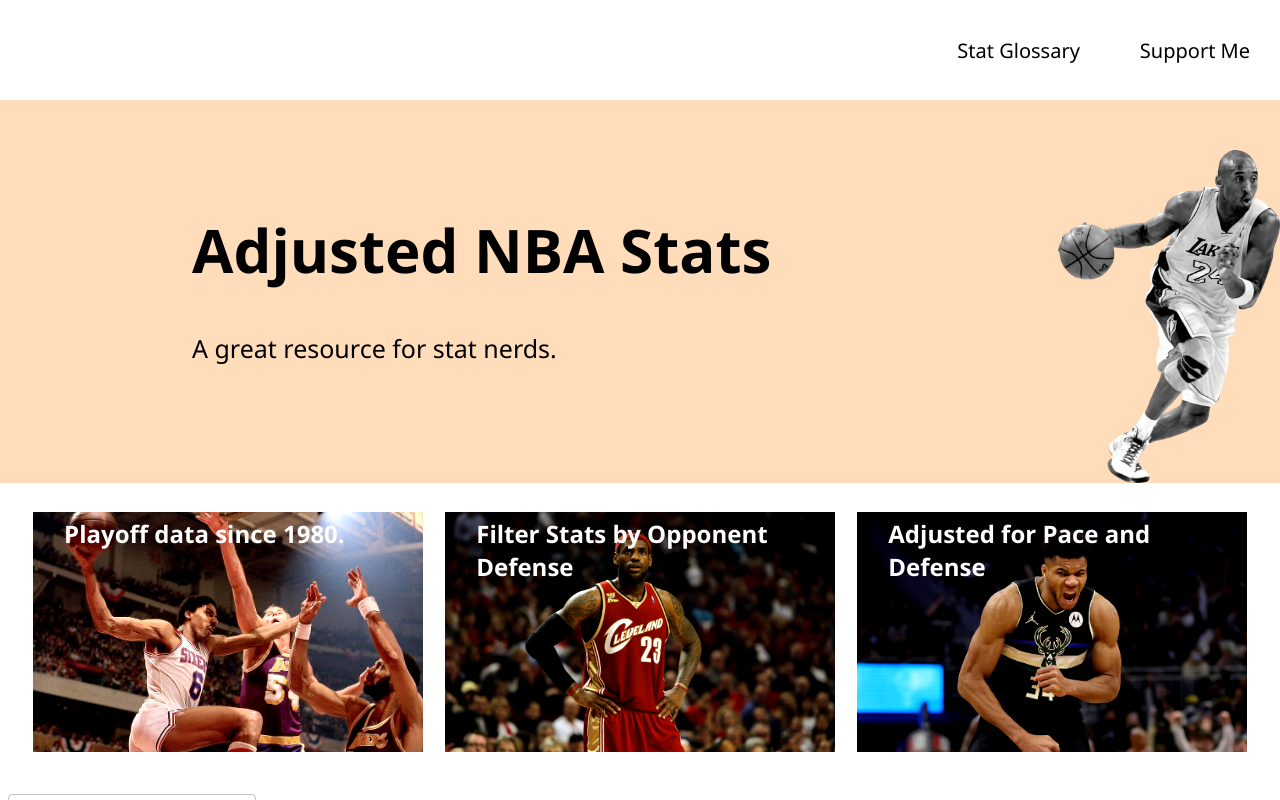
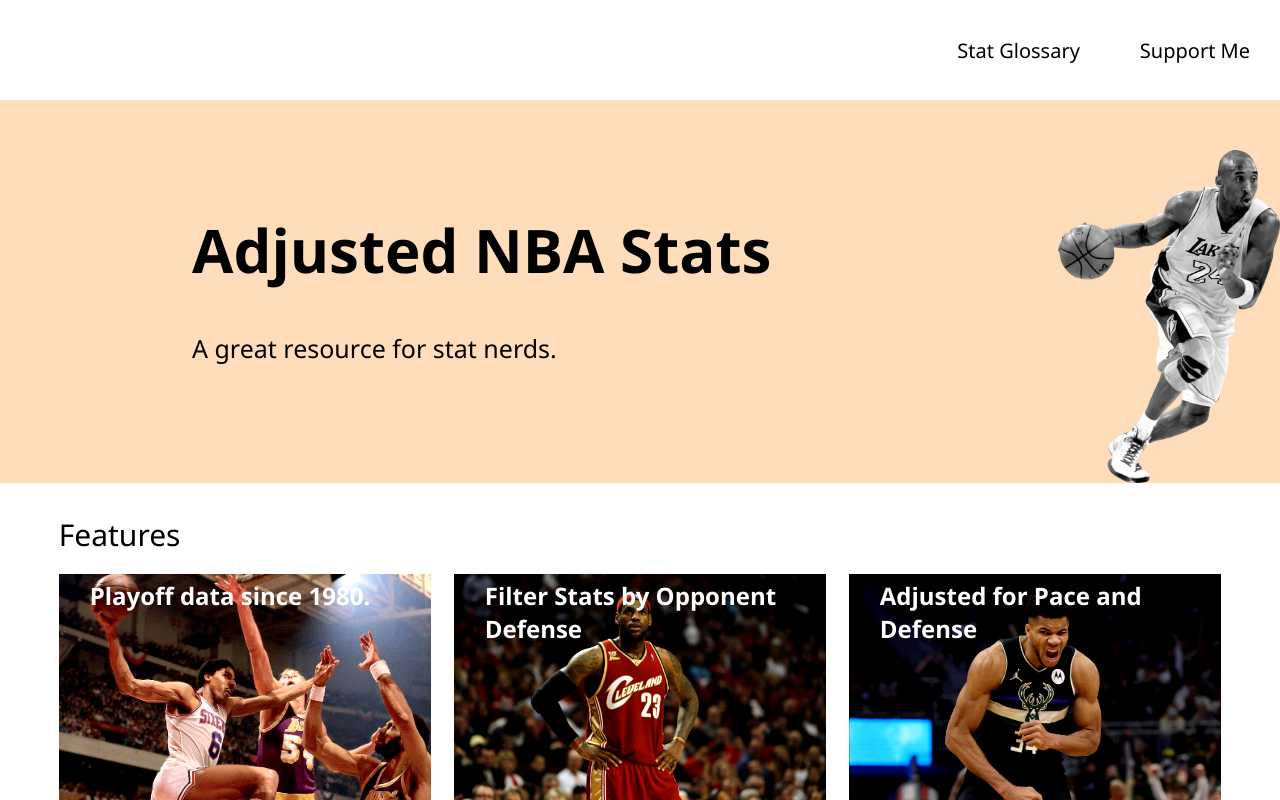
Before and after one commit to oscarg617/bball-stats-website, a React (Create React App) app: page / in a window 1280 px wide. Shown: the top 800 px of the page. Built offline with nearby package versions, Linux system fonts and the light colour scheme.

Commit message:
centered imaged

```diff
--- a/src/components/guide/guide.component.jsx
+++ b/src/components/guide/guide.component.jsx
@@ -1,13 +1,20 @@
+import { Fragment } from 'react'
 import GuideItem from '../guide-item/guide-item.component'
+
 import './guide.styles.scss'
 
 const Guide = ({ directions }) => {
   return (
-    <div className='guide-container'>
-      {directions.map(direction => (
-        <GuideItem key={direction.id} direction={direction} />
-      ))}
-    </div>
+    <Fragment>
+      <div className='guide-container'>
+        <h2>Features</h2>
+      </div>
+      <div className='features-container'>
+        {directions.map(direction => (
+          <GuideItem key={direction.id} direction={direction} />
+        ))}
+      </div>
+    </Fragment>
   )
 }
 
--- a/src/components/guide/guide.styles.scss
+++ b/src/components/guide/guide.styles.scss
@@ -1,6 +1,24 @@
 .guide-container {
-  margin-top: 10px;
-  padding: 1.5% 2%;
+
+  // background-color: black;
+  // padding: 1.5% 2%;
+  padding-left: 4%;
+  padding-top: 2.4%;
+  h2 {
+    font-size: 30px;
+    margin: 0 7.5px 15px;
+    // font-size: 100px;
+    color: black;
+    font-weight: 500;
+  }
+
+
+}
+
+
+.features-container {
+  // margin-top: 10px;
+  padding: 0.3% 4%;
   width: 100%;
   display: flex;
   flex-wrap: wrap;
```
